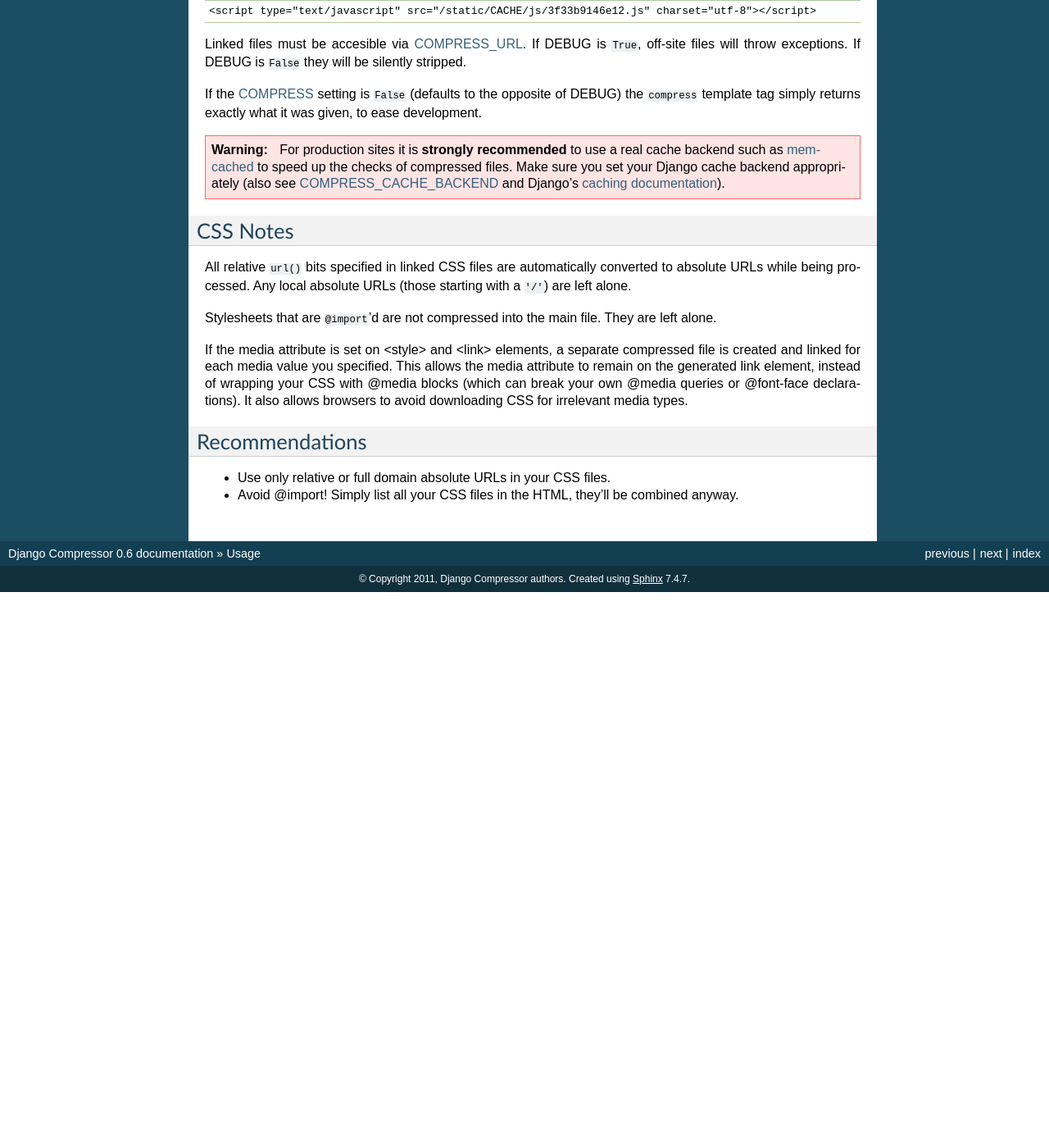
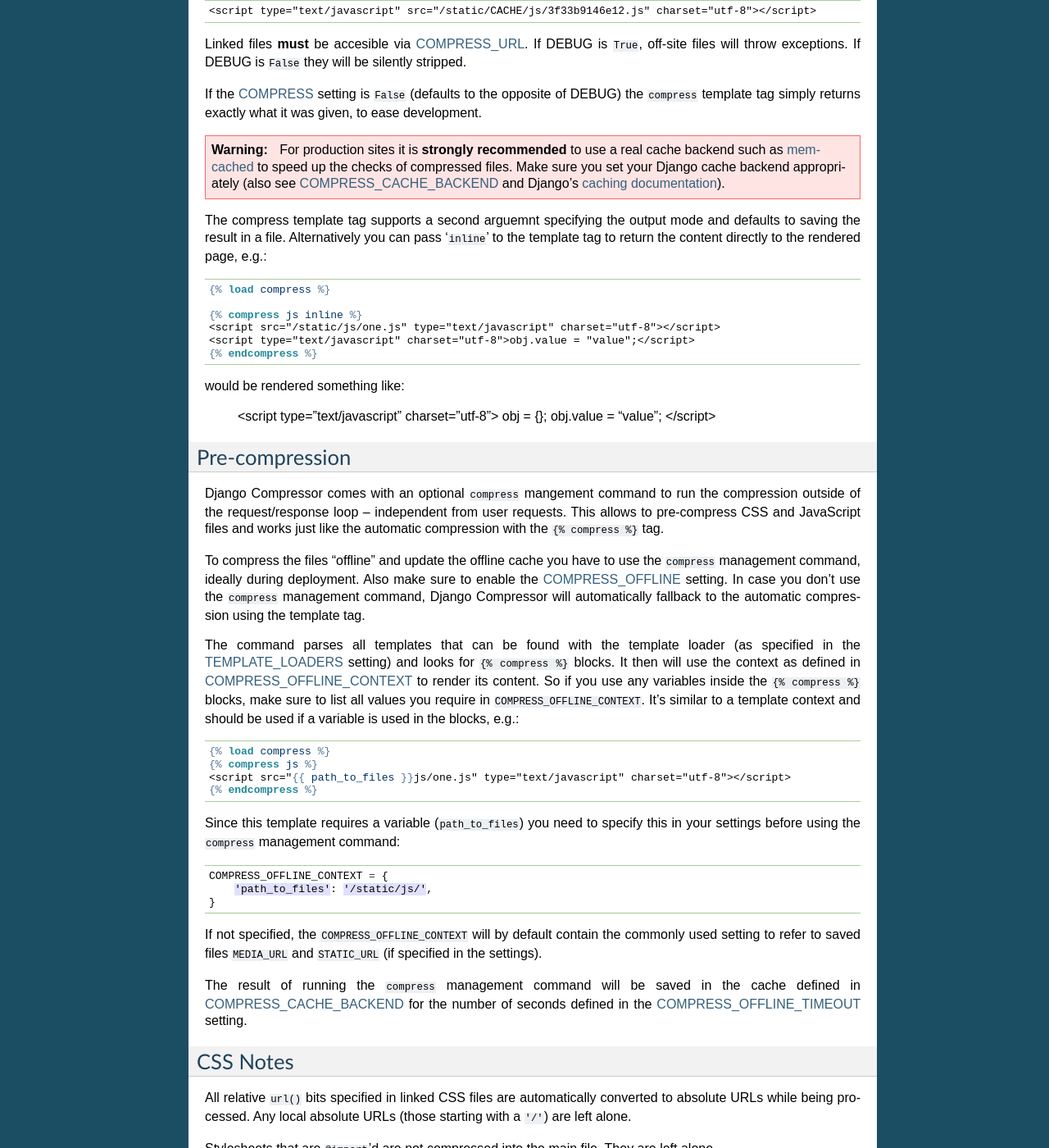
Before and after one commit to django-compressor/django-compressor, a Sphinx documentation site: the page built from docs/usage.txt, in a window 1280 px wide and 1400 px high, scrolled down 652 px. Shown: the whole window at 82% size. Built offline with Sphinx 7.4.7, drawn with Linux system fonts in a browser that asks for light colours; before the commit the page ends 1374 px from its top, so only the background shows below that; some of the changed text lies outside the part shown.

Commit message:
Extended docs.

```diff
--- a/docs/index.txt
+++ b/docs/index.txt
@@ -40,3 +40,4 @@ Contents
  settings
  remote-storages
  behind-the-scenes
+ changelog
--- a/docs/remote-storages.txt
+++ b/docs/remote-storages.txt
@@ -1,3 +1,5 @@
+.. _remote_storages:
+
 Remote storages
 ---------------
 
--- a/docs/usage.txt
+++ b/docs/usage.txt
@@ -1,10 +1,12 @@
+.. _usage:
+
 Usage
 =====
 
 .. code-block:: django
 
     {% load compress %}
-    {% compress <js/css> %}
+    {% compress <js/css> [<file/infile>] %}
     <html of inline or linked JS/CSS>
     {% endcompress %}
 
@@ -44,7 +46,7 @@ Which would be rendered something like:
 
     <script type="text/javascript" src="/static/CACHE/js/3f33b9146e12.js" charset="utf-8"></script>
 
-Linked files must be accesible via :ref:`COMPRESS_URL <compress_url>`.
+Linked files **must** be accesible via :ref:`COMPRESS_URL <compress_url>`.
 If DEBUG is ``True``, off-site files will throw exceptions. If DEBUG is
 ``False`` they will be silently stripped.
 
@@ -60,8 +62,81 @@ what it was given, to ease development.
     :ref:`COMPRESS_CACHE_BACKEND <compress_cache_backend>` and
     Django's `caching documentation`_).
 
+The compress template tag supports a second arguemnt specifying the output
+mode and defaults to saving the result in a file. Alternatively you can
+pass '``inline``' to the template tag to return the content directly to the
+rendered page, e.g.:
+
+.. code-block:: django
+
+    {% load compress %}
+
+    {% compress js inline %}
+    <script src="/static/js/one.js" type="text/javascript" charset="utf-8"></script>
+    <script type="text/javascript" charset="utf-8">obj.value = "value";</script>
+    {% endcompress %}
+
+would be rendered something like:
+
+    <script type="text/javascript" charset="utf-8">
+    obj = {};
+    obj.value = "value";
+    </script>
+
 .. _memcached: http://memcached.org/
 .. _caching documentation: http://docs.djangoproject.com/en/1.2/topics/cache/#memcached
+
+.. _pre-compression:
+
+Pre-compression
+---------------
+
+Django Compressor comes with an optional ``compress`` mangement command to
+run the compression outside of the request/response loop -- independent
+from user requests. This allows to pre-compress CSS and JavaScript files and
+works just like the automatic compression with the ``{% compress %}`` tag.
+
+To compress the files "offline" and update the offline cache you have
+to use the ``compress`` management command, ideally during deployment.
+Also make sure to enable the :ref:`COMPRESS_OFFLINE <compress_offline>`
+setting. In case you don't use the ``compress`` management command, Django
+Compressor will automatically fallback to the automatic compression using
+the template tag.
+
+The command parses all templates that can be found with the template
+loader (as specified in the TEMPLATE_LOADERS_ setting) and looks for
+``{% compress %}`` blocks. It then will use the context as defined in
+:ref:`COMPRESS_OFFLINE_CONTEXT <compress_offline_context>` to render its
+content. So if you use any variables inside the ``{% compress %}`` blocks,
+make sure to list all values you require in ``COMPRESS_OFFLINE_CONTEXT``.
+It's similar to a template context and should be used if a variable is used
+in the blocks, e.g.:
+
+.. code-block:: django
+
+    {% load compress %}
+    {% compress js %}
+    <script src="{{ path_to_files }}js/one.js" type="text/javascript" charset="utf-8"></script>
+    {% endcompress %}
+
+Since this template requires a variable (``path_to_files``) you need to
+specify this in your settings before using the ``compress`` management
+command::
+
+    COMPRESS_OFFLINE_CONTEXT = {
+        'path_to_files': '/static/js/',
+    }
+
+If not specified, the ``COMPRESS_OFFLINE_CONTEXT`` will by default contain
+the commonly used setting to refer to saved files ``MEDIA_URL`` and
+``STATIC_URL`` (if specified in the settings).
+
+The result of running the ``compress`` management command will be saved
+in the cache defined in :ref:`COMPRESS_CACHE_BACKEND <compress_cache_backend>`
+for the number of seconds defined in the
+:ref:`COMPRESS_OFFLINE_TIMEOUT <compress_offline_timeout>` setting.
+
+.. _TEMPLATE_LOADERS: http://docs.djangoproject.com/en/dev/ref/settings/#template-loaders
 
 CSS Notes
 ---------
```
Also changed, not shown: docs/changelog.txt (added, +68 -0 lines), docs/installation.txt (+1 -10 lines), docs/settings.txt (+6 -38 lines), 1 other file.
